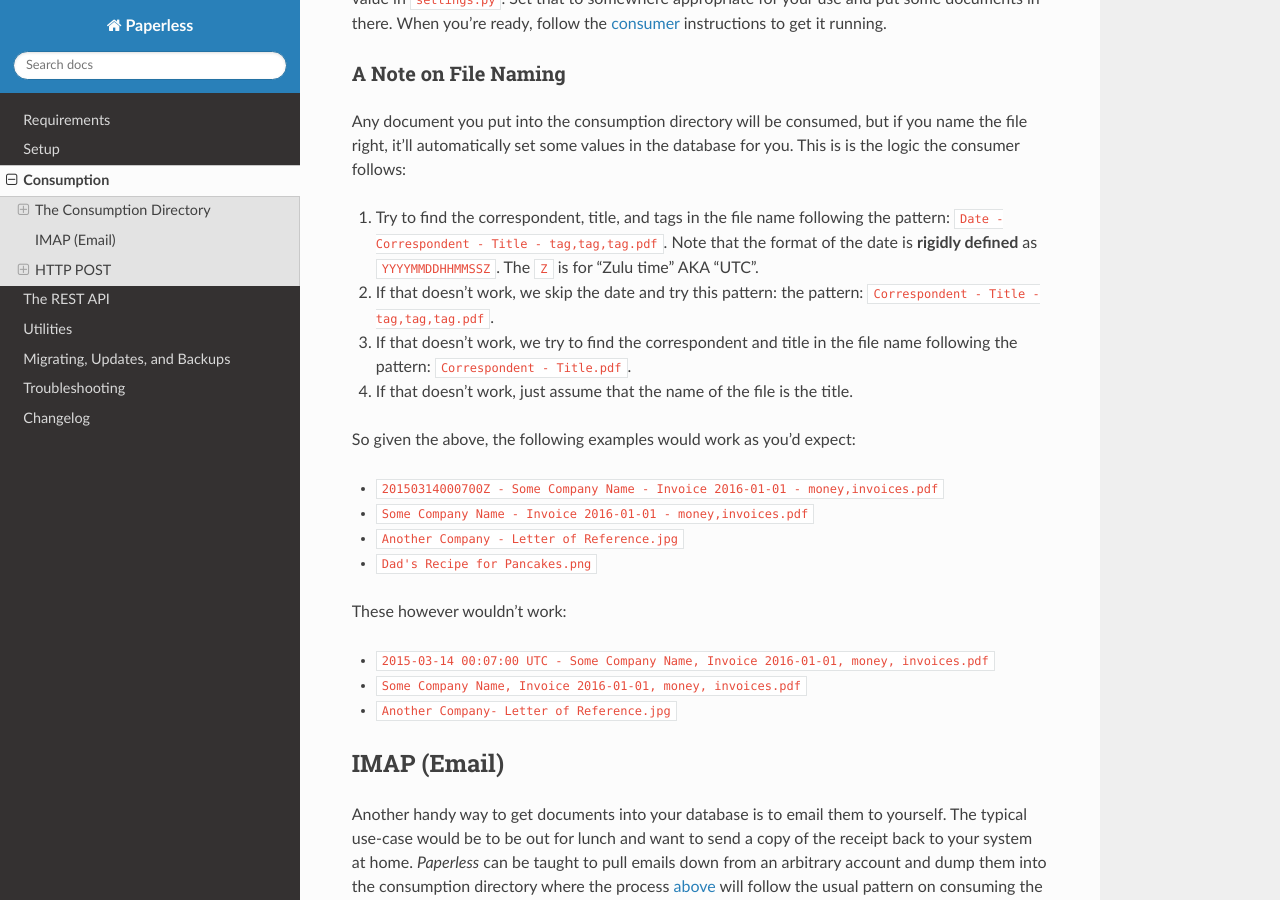
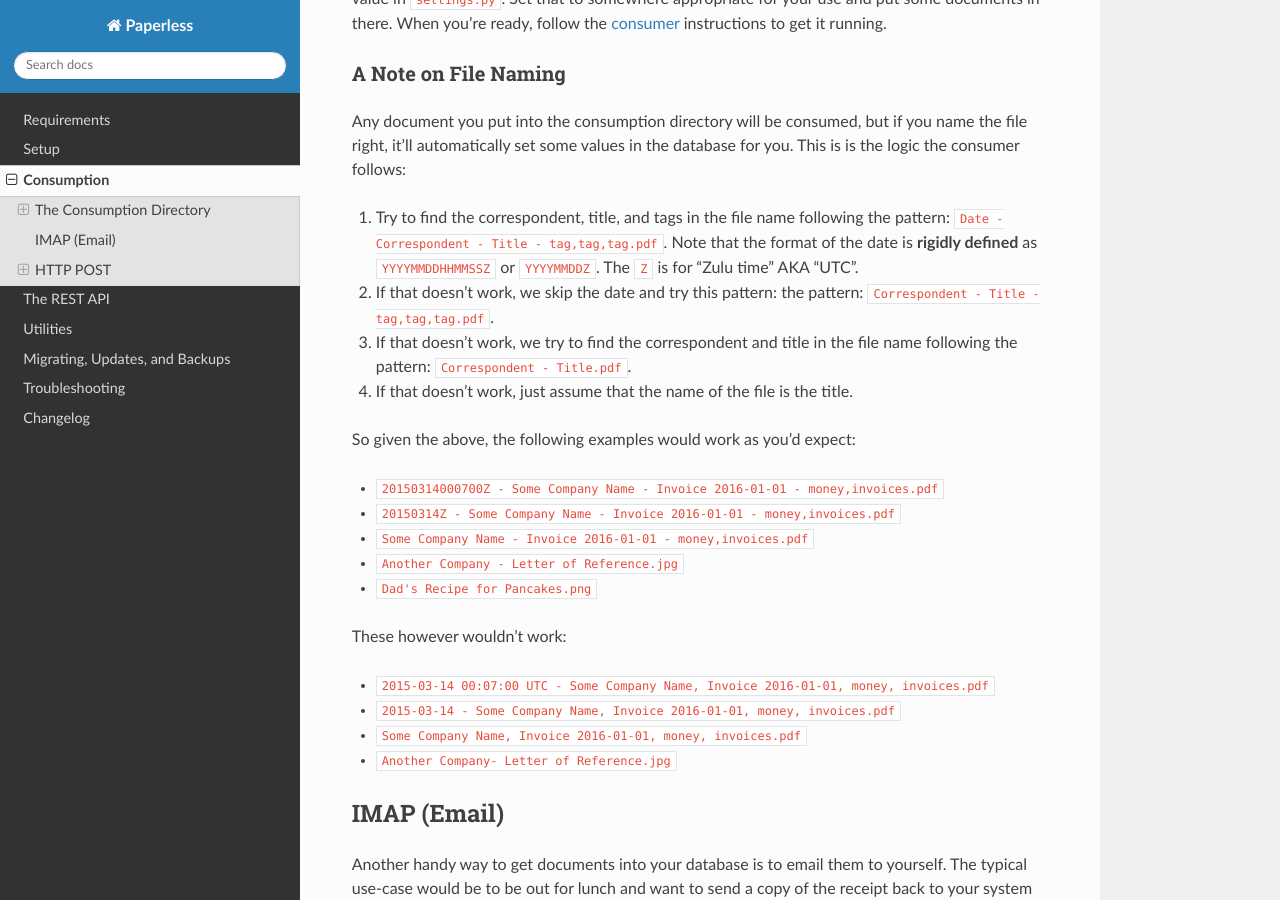
Before and after one commit to repoRangee/Large-scale, a Sphinx documentation site: the page built from docs/consumption.rst, in a window 1280 px wide and 900 px high, scrolled down 567 px. Built offline with Sphinx 7.4.7 and the Read the Docs theme 3.1.0, drawn with Linux system fonts in a browser that asks for light colours; formulas are drawn with MathJax 3.

```diff
--- a/docs/consumption.rst
+++ b/docs/consumption.rst
@@ -46,8 +46,8 @@ for you.  This is is the logic the consumer follows:
 
 1. Try to find the correspondent, title, and tags in the file name following
    the pattern: ``Date - Correspondent - Title - tag,tag,tag.pdf``.  Note that
-   the format of the date is **rigidly defined** as ``YYYYMMDDHHMMSSZ``.  The
-   ``Z`` is for "Zulu time" AKA "UTC".
+   the format of the date is **rigidly defined** as ``YYYYMMDDHHMMSSZ`` or
+   ``YYYYMMDDZ``.  The ``Z`` is for "Zulu time" AKA "UTC".
 2. If that doesn't work, we skip the date and try this pattern:
    the pattern: ``Correspondent - Title - tag,tag,tag.pdf``.
 3. If that doesn't work, we try to find the correspondent and title in the file
@@ -57,6 +57,7 @@ for you.  This is is the logic the consumer follows:
 So given the above, the following examples would work as you'd expect:
 
 * ``20150314000700Z - Some Company Name - Invoice 2016-01-01 - money,invoices.pdf``
+* ``20150314Z - Some Company Name - Invoice 2016-01-01 - money,invoices.pdf``
 * ``Some Company Name - Invoice 2016-01-01 - money,invoices.pdf``
 * ``Another Company - Letter of Reference.jpg``
 * ``Dad's Recipe for Pancakes.png``
@@ -64,6 +65,7 @@ So given the above, the following examples would work as you'd expect:
 These however wouldn't work:
 
 * ``2015-03-14 00:07:00 UTC - Some Company Name, Invoice 2016-01-01, money, invoices.pdf``
+* ``2015-03-14 - Some Company Name, Invoice 2016-01-01, money, invoices.pdf``
 * ``Some Company Name, Invoice 2016-01-01, money, invoices.pdf``
 * ``Another Company- Letter of Reference.jpg``
 
```
